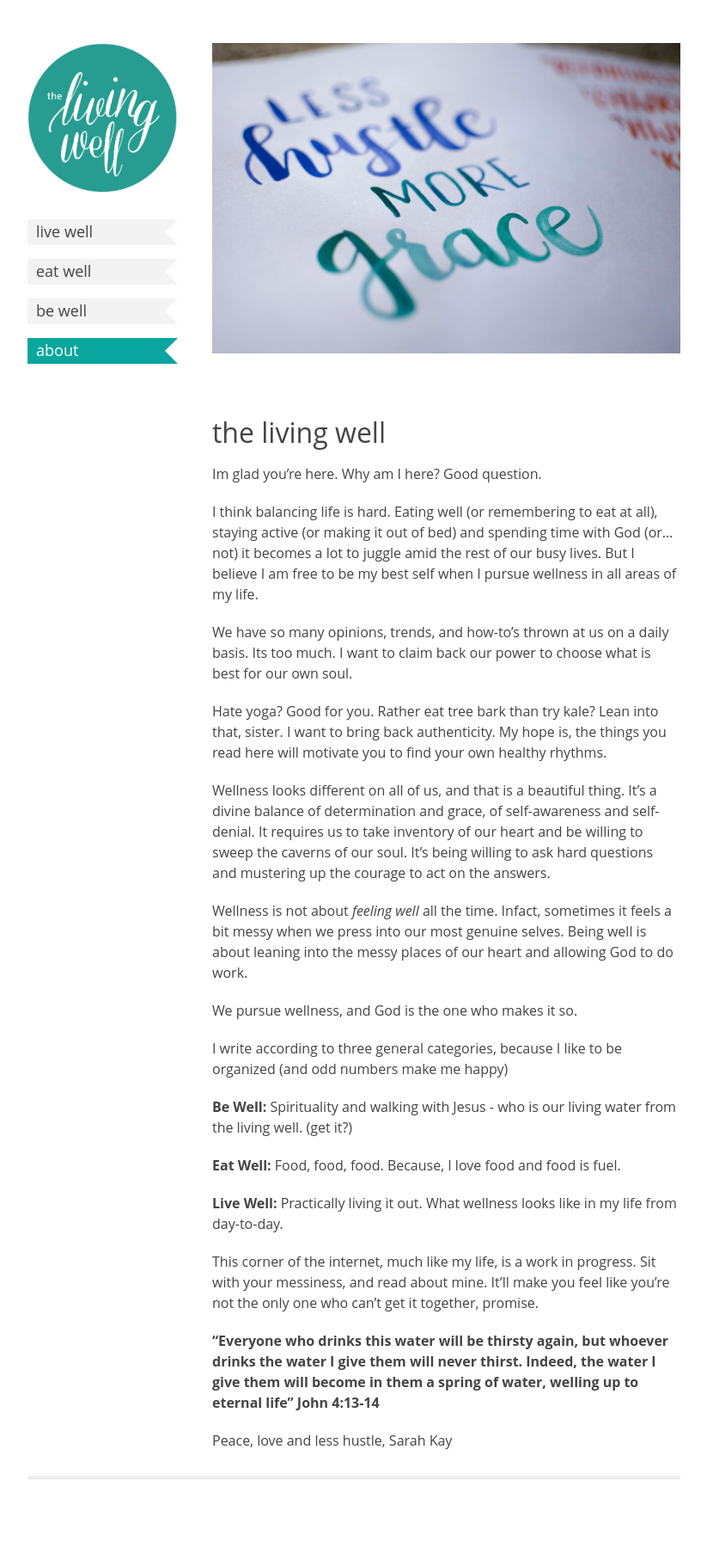
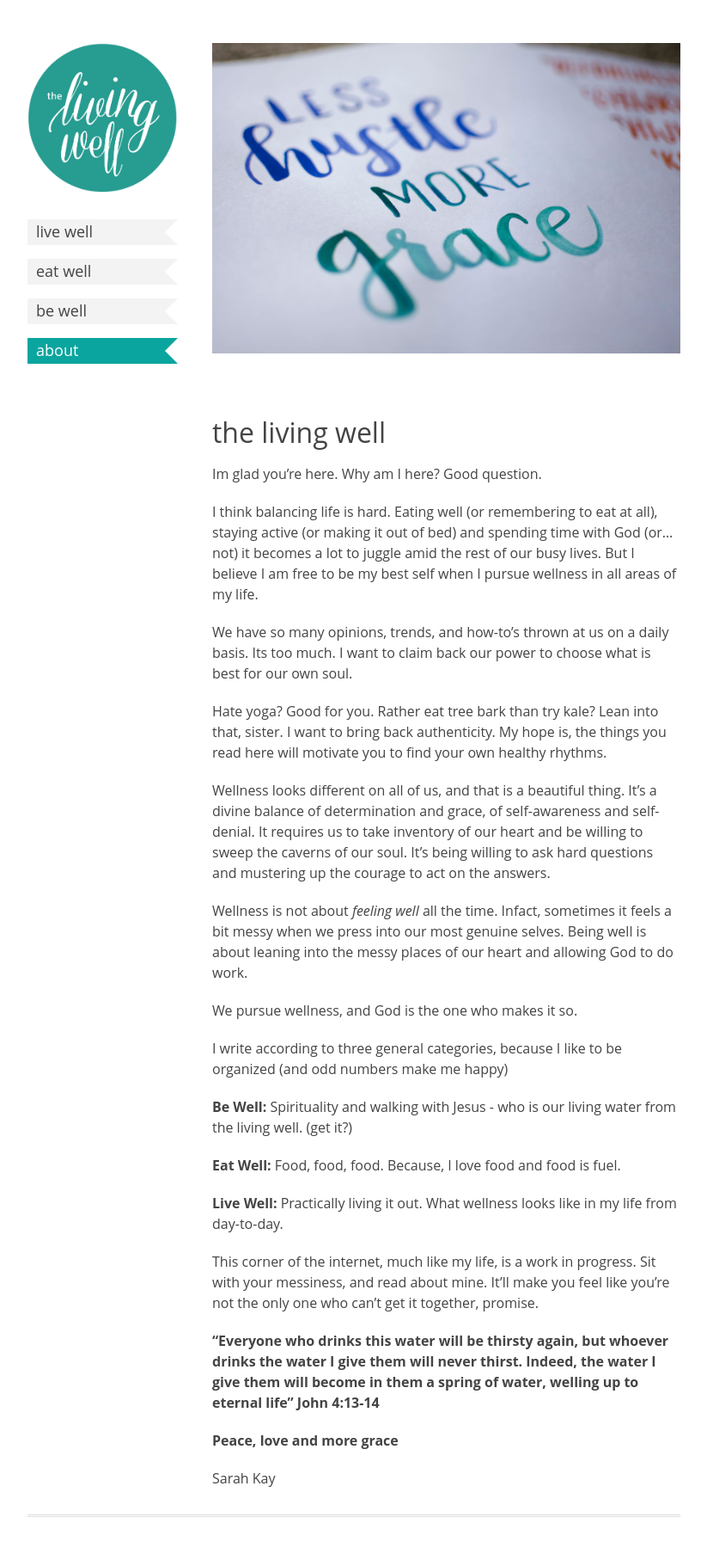
Before and after one commit to dreger/thelivingwell.co, a Jekyll site: the page built from index.md, in a window 1280 px wide. Shown: the whole page at 86% size, without its empty margins (228-1051 px from the left). Built offline with Jekyll 4.4.1, drawn with Linux system fonts in a browser that asks for light colours; before the commit the page ends 1770 px from its top, so only the background shows below that.

Commit message:
Update index.md

```diff
--- a/index.md
+++ b/index.md
@@ -31,5 +31,6 @@ This corner of the internet, much like my life, is a work in progress. Sit with
 
 **“Everyone who drinks this water will be thirsty again, but whoever drinks the water I give them will never thirst. Indeed, the water I give them will become in them a spring of water, welling up to eternal life” John 4:13-14**
 
-Peace, love and less hustle,
+**Peace, love and more grace**
+
 Sarah Kay
```
